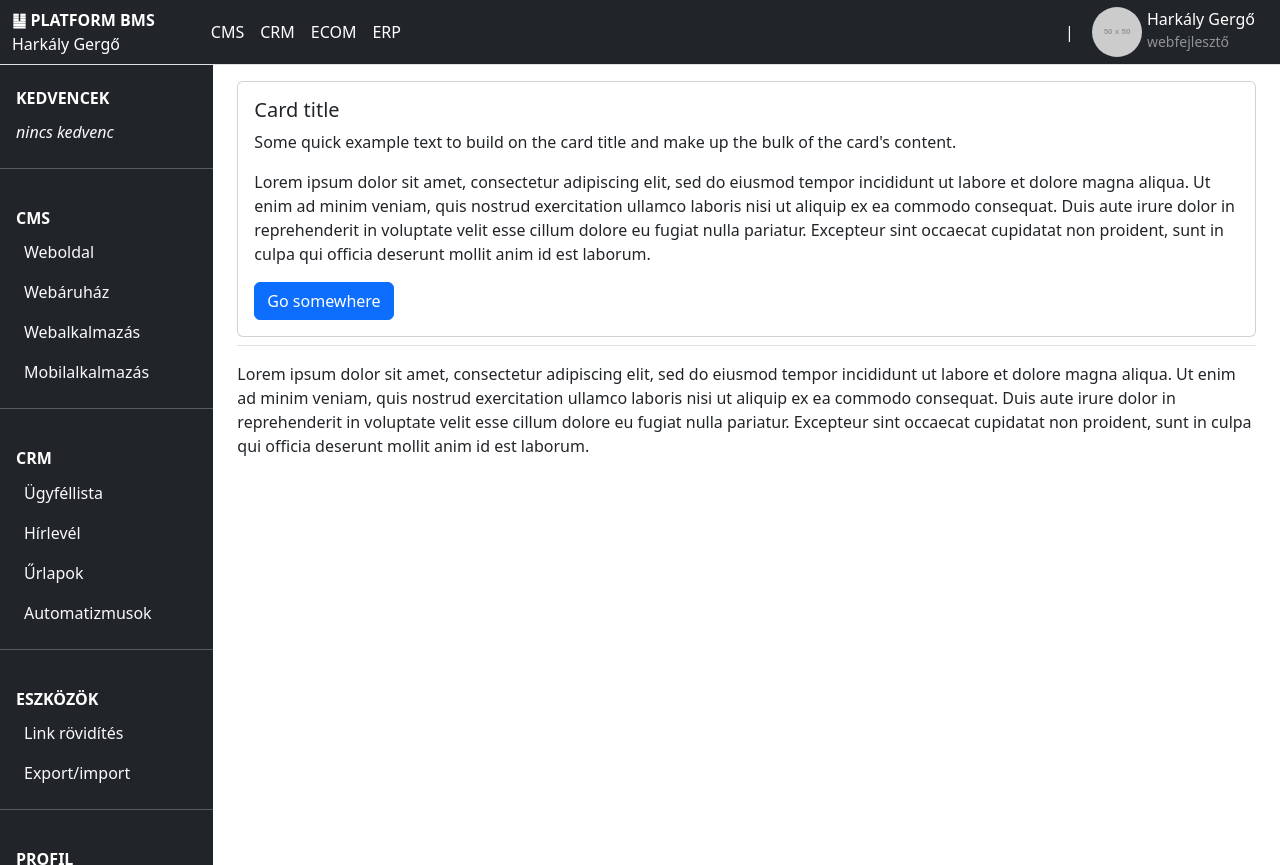
After one commit to harkalygergo/platform-ujabb, a Symfony app: template templates/platform/backend/v1/index.html.twig in a window 1280 px wide. The commit adds this page. Run offline with Twig, Linux system fonts and the light colour scheme; the template is opened without the code that fills it, so the values that code supplies are empty; grey boxes labelled with a size stand in for pictures from a placeholder-image service; some libraries are stand-ins or nearby versions.

Commit message:
v2023.12.24.1 - new format of design

```diff
--- a/src/Controller/Platform/IndexController.php
+++ b/src/Controller/Platform/IndexController.php
@@ -11,7 +11,7 @@ class IndexController extends AbstractController
     #[Route('/', name: 'app_index')]
     public function index(): Response
     {
-        return $this->render('platform/backend/index.html.twig', [
+        return $this->render('platform/backend/v1/index.html.twig', [
         ]);
     }
 }
--- a/templates/platform/backend/header.html.twig
+++ /dev/null
@@ -1,3 +0,0 @@
-<header class="navbar sticky-top bg-dark flex-md-nowrap p-0 shadow" data-bs-theme="dark">
-    <a class="navbar-brand col-md-3 col-lg-2 me-0 px-3 fs-6 text-white" href="#">䷊ Platform / Harkály Gergő</a>
-</header>
--- a/templates/platform/backend/base.html.twig
+++ b/templates/platform/backend/v1/base.html.twig
@@ -2,6 +2,7 @@
 
 {% block style %}
 <style>
+    /*
     .bi {
         display: inline-block;
         width: 1rem;
@@ -36,20 +37,23 @@
     .navbar .form-control {
         padding: .75rem 1rem;
     }
+     */
+    .dropdown-toggle::after {
+        content:none;
+    }
 </style>
 {% endblock %}
 
-
 {% block content %}
 
-{{ include('platform/backend/navbar.html.twig') }}
+{#{ include('platform/backend/v1/navbar.html.twig') }#}
 
-{{ include('platform/backend/header.html.twig') }}
+{{ include('platform/backend/v1/header.html.twig') }}
 
 <div class="container-fluid">
     <div class="row">
 
-        {{ include('platform/backend/sidebar.html.twig') }}
+        {{ include('platform/backend/v1/sidebar.html.twig') }}
 
         <main class="col-md-9 ms-sm-auto col-lg-10 px-md-4">
 
--- /dev/null
+++ b/templates/platform/backend/v1/header.html.twig
@@ -0,0 +1,70 @@
+<!--header class="navbar sticky-top bg-dark flex-md-nowrap p-0 shadow" data-bs-theme="dark">
+    <a class="navbar-brand col-md-3 col-lg-2 me-0 px-3 fs-6 text-white" href="#">䷊ Platform / Harkály Gergő</a>
+</header-->
+<header class="text-bg-dark border-bottom">
+    <div class="container-fluid">
+        <div class="d-flex flex-wrap align-items-center justify-content-center justify-content-lg-start">
+            <a href="/" class="mb-2 mb-lg-0 text-white text-decoration-none">
+                <b class="text-uppercase">䷊ Platform BMS</b><br>Harkály Gergő
+            </a>
+
+            <ul class="nav col-12 col-lg-auto me-lg-auto mx-5 mb-2 justify-content-center mb-md-0">
+                <li><a href="#" class="nav-link px-2 text-white text-uppercase"><i class="bi bi-basket"></i> CMS</a></li>
+                <li><a href="#" class="nav-link px-2 text-white text-uppercase"><i class="bi bi-basket"></i> CRM</a></li>
+                <li><a href="#" class="nav-link px-2 text-white text-uppercase"><i class="bi bi-basket"></i> ECOM</a></li>
+                <li><a href="#" class="nav-link px-2 text-white text-uppercase"><i class="bi bi-building"></i> ERP</a></li>
+            </ul>
+
+            <div class="dropdown">
+                <button class="btn btn-dark dropdown-toggle" type="button" data-bs-toggle="dropdown">
+                    <i class="bi bi-bell"></i>
+                </button>
+                <ul class="dropdown-menu dropdown-menu-end" data-bs-toggle="dropdown" data-bs-theme="dark">
+                    <li><span class="dropdown-item"><i>nincs új értesítés</i></span></li>
+                    <li><hr class="dropdown-divider"></li>
+                    <li><a class="dropdown-item" href="#">összes megtekintése</a></li>
+                </ul>
+            </div>
+            <div class="dropdown">
+                <button class="btn btn-dark dropdown-toggle" type="button" data-bs-theme="dark" data-bs-toggle="dropdown">
+                    <i class="bi bi-calendar"></i>
+                </button>
+                <ul class="dropdown-menu dropdown-menu-end" data-bs-theme="dark">
+                    <li><span class="dropdown-item"><i>nincs új esemény</i></span></li>
+                    <li><hr class="dropdown-divider"></li>
+                    <li><a class="dropdown-item" href="#">összes megtekintése</a></li>
+                </ul>
+            </div>
+            <div class="dropdown">
+                <button class="btn btn-dark dropdown-toggle" type="button" data-bs-toggle="dropdown">
+                    <i class="bi bi-envelope"></i>
+                </button>
+                <ul class="dropdown-menu dropdown-menu-end" data-bs-theme="dark">
+                    <li><span class="dropdown-item"><i>nincs új üzenet</i></span></li>
+                    <li><hr class="dropdown-divider"></li>
+                    <li><a class="dropdown-item" href="#">összes megtekintése</a></li>
+                </ul>
+            </div>
+
+            |
+
+            <div class="text-end">
+                <div class="dropdown">
+                    <button class="btn btn-dark dropdown-toggle" type="button" data-bs-toggle="dropdown">
+                        <img alt="account" class="rounded-circle" src="https://placehold.co/50x50/FFFFFF/FFF" style="float:left;margin:0 5px;">
+                        <span>Harkály Gergő<br><small class="text-white-50 float-start">webfejlesztő</small></span>
+                    </button>
+                    <ul class="dropdown-menu dropdown-menu-end" data-bs-theme="dark">
+                        <li><a class="dropdown-item" href="#"><i class="bi bi-person"></i> Profil és beállítások</a></li>
+                        <li><a class="dropdown-item" href="#"><i class="bi bi-briefcase"></i> Üzleti fiókok</a></li>
+                        <li><hr class="dropdown-divider"></li>
+                        <li><a class="dropdown-item" href="#"><i class="bi bi-question-circle"></i> Támogatás és support</a></li>
+                        <li><a class="dropdown-item" href="#"><i class="bi bi-gear"></i> Rendszerbeállítások</a></li>
+                        <li><hr class="dropdown-divider"></li>
+                        <li><a class="dropdown-item text-warning" href="#"><i class="bi bi-box-arrow-right"></i> Kijelentkezés</a></li>
+                    </ul>
+                </div>
+            </div>
+        </div>
+    </div>
+</header>
--- /dev/null
+++ b/templates/platform/backend/v1/index.html.twig
@@ -0,0 +1,16 @@
+{% extends 'platform/backend/v1/base.html.twig' %}
+
+{% block main %}
+    <div class="d-flex justify-content-between flex-wrap flex-md-nowrap align-items-center pt-3 pb-2 mb-3 border-bottom">
+        <div class="card">
+            <div class="card-body">
+                <h5 class="card-title">Card title</h5>
+                <p class="card-text">Some quick example text to build on the card title and make up the bulk of the card's content.</p>
+                <p>Lorem ipsum dolor sit amet, consectetur adipiscing elit, sed do eiusmod tempor incididunt ut labore et dolore magna aliqua. Ut enim ad minim veniam, quis nostrud exercitation ullamco laboris nisi ut aliquip ex ea commodo consequat. Duis aute irure dolor in reprehenderit in voluptate velit esse cillum dolore eu fugiat nulla pariatur. Excepteur sint occaecat cupidatat non proident, sunt in culpa qui officia deserunt mollit anim id est laborum.</p>
+                <a href="#" class="btn btn-primary">Go somewhere</a>
+            </div>
+        </div>
+    </div>
+
+    <p>Lorem ipsum dolor sit amet, consectetur adipiscing elit, sed do eiusmod tempor incididunt ut labore et dolore magna aliqua. Ut enim ad minim veniam, quis nostrud exercitation ullamco laboris nisi ut aliquip ex ea commodo consequat. Duis aute irure dolor in reprehenderit in voluptate velit esse cillum dolore eu fugiat nulla pariatur. Excepteur sint occaecat cupidatat non proident, sunt in culpa qui officia deserunt mollit anim id est laborum.</p>
+{% endblock %}
--- /dev/null
+++ b/templates/platform/backend/v1/sidebar.html.twig
@@ -0,0 +1,172 @@
+{% set array = {
+    'CMS': {
+        'websites': '<i class="bi bi-globe"></i> Weboldal',
+        'webshops': '<i class="bi bi-cart"></i> Webáruház',
+        'webapplications': '<i class="bi bi-window"></i> Webalkalmazás',
+        'mobilapplications': '<i class="bi bi-phone"></i> Mobilalkalmazás',
+    },
+    'CRM': {
+        'clients': '<i class="bi bi-person"></i> Ügyféllista',
+        'newsletter': '<i class="bi bi-person"></i> Hírlevél',
+        'forms': '<i class="bi bi-person"></i> Űrlapok',
+        'automatizmusok': '<i class="bi bi-person"></i> Automatizmusok',
+    },
+    'Eszközök': {
+        'clients': '<i class="bi bi-person"></i> Link rövidítés',
+        'exportimport': '<i class="bi bi-person"></i> Export/import',
+    }
+}
+%}
+
+<div class="sidebar col-md-3 col-lg-2 p-0 bg-dark text-white">
+    <div class="offcanvas-md offcanvas-end" tabindex="-1" id="sidebarMenu" aria-labelledby="sidebarMenuLabel">
+        <div class="offcanvas-header">
+            <h5 class="offcanvas-title" id="sidebarMenuLabel">Platform</h5>
+            <button type="button" class="btn-close" data-bs-dismiss="offcanvas" data-bs-target="#sidebarMenu" aria-label="Close"></button>
+        </div>
+        <div class="offcanvas-body d-md-flex flex-column p-0 overflow-y-auto vh-100">
+
+            <!-- FŐ -->
+            <h6 class="sidebar-heading d-flex justify-content-between align-items-center px-3 mt-4 mb-1 text-uppercase fw-bold">
+                <span><i class="bi bi-star"></i> Kedvencek</span>
+            </h6>
+            <ul class="nav flex-column">
+                <li class="nav-item">
+                    <a class="nav-link text-light d-flex align-items-center gap-2" href="#">
+                        <i>nincs kedvenc</i>
+                    </a>
+                </li>
+            </ul>
+            <hr>
+
+            {% for key, value in array %}
+                <h6 class="sidebar-heading d-flex justify-content-between align-items-center px-3 mt-4 mb-1 text-uppercase fw-bold">
+                    <span>{{ key }}</span>
+                </h6>
+                <ul class="nav flex-column">
+                    {% for k, va in value %}
+                        <li class="nav-item">
+                            <a class="nav-link text-light d-flex align-items-center gap-2" href="{{ k }}">
+                                {{ va|raw }}
+                            </a>
+                        </li>
+                    {% endfor %}
+                </ul>
+                <hr>
+            {% endfor %}
+            <!-- /FŐ -->
+
+            <h6 class="sidebar-heading d-flex justify-content-between align-items-center px-3 mt-4 mb-1 text-uppercase fw-bold">
+                <span>Profil</span>
+            </h6>
+            <ul class="nav flex-column">
+                <li class="nav-item">
+                    <a class="nav-link text-light d-flex align-items-center gap-2" href="#">
+                        <i class="bi bi-bell"></i>
+                        Értesítések
+                    </a>
+                </li>
+                <li class="nav-item">
+                    <a class="nav-link text-light d-flex align-items-center gap-2" href="#">
+                        <i class="bi bi-calendar"></i>
+                        Naptárbejegyzések
+                    </a>
+                </li>
+                <li class="nav-item">
+                    <a class="nav-link text-light d-flex align-items-center gap-2" href="#">
+                        <i class="bi bi-envelope-arrow-up"></i>
+                        Rendszerüzenetek
+                    </a>
+                </li>
+                <li class="nav-item">
+                    <a class="nav-link text-light d-flex align-items-center gap-2" href="#">
+                        <i class="bi bi-card-text"></i>
+                        Jegyzet
+                    </a>
+                </li>
+                <li class="nav-item">
+                    <a class="nav-link text-light d-flex align-items-center gap-2" href="#">
+                        <i class="bi bi-hdd"></i>
+                        Tárhely
+                    </a>
+                </li>
+                <li class="nav-item">
+                    <a class="nav-link text-light d-flex align-items-center gap-2" href="#">
+                        <i class="bi bi-alarm"></i>
+                        Munkaidő-nyilvántartás
+                    </a>
+                </li>
+            </ul>
+            <hr>
+
+            <h6 class="sidebar-heading d-flex justify-content-between align-items-center px-3 mt-4 mb-1 text-uppercase fw-bold">
+                <span>Számlázás</span>
+            </h6>
+            <ul class="nav flex-column">
+                <li class="nav-item">
+                    <a class="nav-link text-light d-flex align-items-center gap-2" href="#">
+                        <i class="bi bi-plugin"></i>
+                        Szolgáltatások
+                    </a>
+                </li>
+                <li class="nav-item">
+                    <a class="nav-link text-light d-flex align-items-center gap-2" href="#">
+                        <i class="bi bi-files"></i>
+                        Számlák
+                    </a>
+                </li>
+                <li class="nav-item">
+                    <a class="nav-link text-light d-flex align-items-center gap-2" href="#">
+                        <i class="bi bi-receipt"></i>
+                        Számlázási fiókok
+                    </a>
+                </li>
+            </ul>
+            <hr>
+
+            <h6 class="sidebar-heading d-flex justify-content-between align-items-center px-3 mt-4 mb-1 text-uppercase fw-bold">
+                <span>Beállítások</span>
+            </h6>
+            <ul class="nav flex-column">
+                <li class="nav-item">
+                    <a class="nav-link text-light d-flex align-items-center gap-2" href="#">
+                        <i class="bi bi-person"></i> Profil szerkesztése
+                    </a>
+                </li>
+                <li class="nav-item">
+                    <a class="nav-link text-light d-flex align-items-center gap-2" href="#">
+                        <i class="bi bi-telephone"></i> Elérhetőségek szerkesztése
+                    </a>
+                </li>
+                <li class="nav-item">
+                    <a class="nav-link text-light d-flex align-items-center gap-2" href="#">
+                        <i class="bi bi-lock"></i> Jelszó módosítása
+                    </a>
+                </li>
+                <li class="nav-item">
+                    <a class="nav-link text-light d-flex align-items-center gap-2" href="#">
+                        <i class="bi bi-envelope"></i>
+                        Szinkronizált e-mail fiókok
+                    </a>
+                </li>
+                <li class="nav-item">
+                    <a class="nav-link text-light d-flex align-items-center gap-2" href="#">
+                        <i class="bi bi-calendar"></i>
+                        Szinkronizált naptárak
+                    </a>
+                </li>
+            </ul>
+
+            <hr>
+
+            <ul class="nav flex-column bottom-0">
+                <li class="nav-item">
+                    <a class="nav-link text-light d-flex align-items-center gap-2" href="#">
+                        <i class="bi bi-box-arrow-right"></i>
+                        Kijelentkezés
+                    </a>
+                </li>
+            </ul>
+        </div>
+    </div>
+</div>
```
Also changed, not shown: templates/platform/backend/index.html.twig (deleted, +0 -9 lines), templates/platform/backend/sidebar.html.twig (deleted, +0 -83 lines), templates/platform/backend/v1/navbar.html.twig (renamed from templates/platform/backend/navbar.html.twig).
